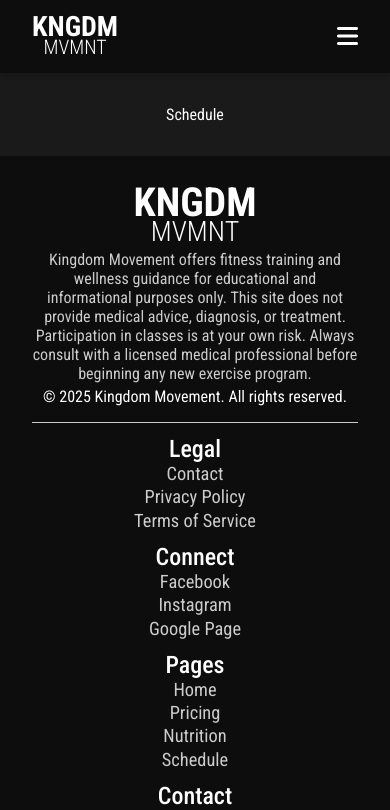
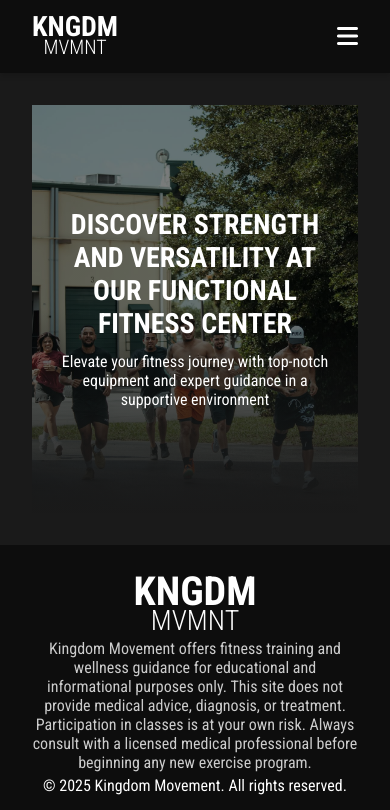
Before and after one commit to gilmerperez/kingdom-movement, a React (Vite) app: page /schedule in a window 390 px wide. Shown: the top 810 px of the page. Built offline with nearby package versions, Linux system fonts and the light colour scheme.

Commit message:
Added hero banner

```diff
--- a/src/pages/Schedule/Schedule.jsx
+++ b/src/pages/Schedule/Schedule.jsx
@@ -1,5 +1,6 @@
 import { useEffect } from "react";
 import styles from "./Schedule.module.css";
+import runningImage from "../../assets/images/running.jpg";
 
 function Schedule() {
   // Set Page Title
@@ -10,7 +11,22 @@ function Schedule() {
   return (
     <>
       <main>
-        <section className={styles.scheduleContainer}>Schedule</section>
+        <section className={styles.scheduleContainer}>
+          <section className={styles.heroBanner}>
+            <div className={styles.heroImage}>
+              <img src={runningImage} alt="People running together" />
+              <div className={styles.heroOverlay}>
+                <div className={styles.heroContent}>
+                  <h1>DISCOVER STRENGTH AND VERSATILITY AT OUR FUNCTIONAL FITNESS CENTER</h1>
+                  <p>
+                    Elevate your fitness journey with top-notch equipment and expert guidance in a supportive
+                    environment
+                  </p>
+                </div>
+              </div>
+            </div>
+          </section>
+        </section>
       </main>
     </>
   );
--- a/src/pages/Schedule/Schedule.module.css
+++ b/src/pages/Schedule/Schedule.module.css
@@ -8,3 +8,96 @@
   flex-direction: column;
   justify-content: center;
 }
+
+.heroBanner {
+  width: 100%;
+  overflow: hidden;
+  position: relative;
+}
+
+.heroImage {
+  height: 0;
+  width: 100%;
+  position: relative;
+  padding-bottom: 56.25%;
+}
+
+.heroImage img {
+  top: 0;
+  left: 0;
+  width: 100%;
+  height: 100%;
+  object-fit: cover;
+  position: absolute;
+  object-position: center;
+}
+
+.heroOverlay {
+  top: 0;
+  left: 0;
+  width: 100%;
+  height: 100%;
+  display: flex;
+  position: absolute;
+  align-items: center;
+  justify-content: center;
+  background: linear-gradient(to bottom, hsla(0, 0%, 0%, 0.5) 50%, var(--bg-color) 100%);
+}
+
+.heroContent {
+  z-index: 2;
+  padding: 2rem;
+  color: hsl(0, 0%, 100%);
+}
+
+.heroContent h1 {
+  font-size: 3rem;
+  margin-bottom: 1rem;
+}
+
+.heroContent p {
+  margin: 0 auto;
+  max-width: 800px;
+  font-size: 1.75rem;
+}
+
+@media (max-width: 768px) {
+  .heroImage {
+    padding-bottom: 125%;
+  }
+
+  .heroContent {
+    padding: 1.75rem;
+  }
+
+  .heroContent h1 {
+    font-size: 2.25rem;
+    margin-bottom: 0.75rem;
+  }
+  .heroContent p {
+    font-size: 1.25rem;
+  }
+}
+
+@media (min-width: 769px) and (max-width: 1024px) {
+  .heroContent h1 {
+    font-size: 2rem;
+  }
+
+  .heroContent p {
+    font-size: 1.125rem;
+  }
+}
+
+@media (max-width: 480px) {
+  .heroContent {
+    padding: 1.5rem;
+  }
+
+  .heroContent h1 {
+    font-size: 1.75rem;
+  }
+  .heroContent p {
+    font-size: 1rem;
+  }
+}
```
Also changed, not shown: src/assets/images/running.jpg (added), 1 other file (tests, documents, lock files or other folders).
